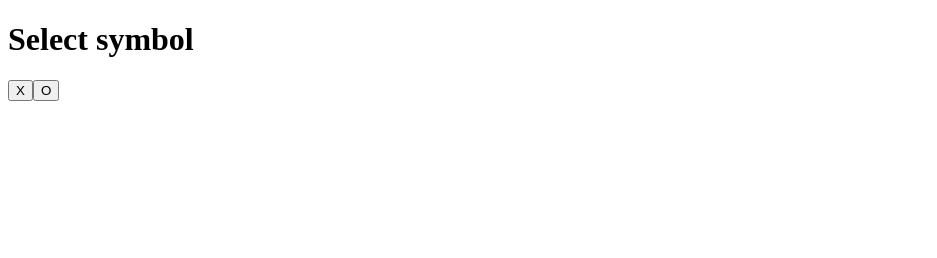
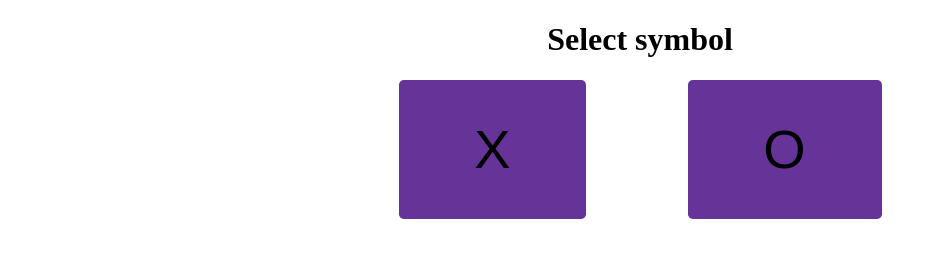
Before and after one commit to sumanthhegde55/tic-tac-toe-react, a React app: page / in a window 1280 px wide. Shown: the whole page, without its empty margins (0-937 px from the left). Built offline with nearby package versions, Linux system fonts and the light colour scheme.

Commit message:
complete entry and draw

```diff
--- a/src/components/Game.js
+++ b/src/components/Game.js
@@ -10,7 +10,7 @@ class Game extends React.Component{
             squares: Array(9).fill(null)
           }
         ],
-          xIsNext:true,
+          xIsNext: true,
           stepNo:0,
           winline:Array(3).fill(null),
           mysymb:""
@@ -58,7 +58,7 @@ class Game extends React.Component{
         const winner=checkwin(current.squares)
         let info=(winner.winner!==null)?
         'The winner is: ' + winner.winner
-        :"Next turn by: " +(this.state.xIsNext?'X':'O');
+        :(winner.cnt===9)?"Game is a Draw! Play Again!":"Next turn by: " +(this.state.xIsNext?'X':'O');
         const prevMoves= history.map((no,move)=>{
             const exp=move?"Go to step #" +move : "Go to starting move";
             return(
@@ -67,28 +67,29 @@ class Game extends React.Component{
                 </li>
             )
         })
-        let sym=this.state.mysymb
+        let symb=this.state.mysymb
     return(
         <div>
              {
-                sym===''?(
+            symb===''?(
+            <div>
                  <div className="entry">
                          <h1>Select symbol</h1>
                          <button onClick={()=>this.handleStart(0)}>X</button>
                          <button onClick={()=>this.handleStart(1)}>O</button>
                     </div>
-                ):
-                <div className="grid">
-                    <div className="grid-table">
+            </div>
+            )
+            :
+            <div>
+             <div>
                  <Board squares={current.squares} onClick={(i)=>this.handleClick(i)} winline={winner.line}/>
              </div>
             <div className="grid-info">
-                         <div>
-                             {info}
-                         </div>
+               <div className="info">{info}</div>
                <div className="dropdown">
                   <button class="dropbtn">Past Moves</button>
-                              <ul className="list">{prevMoves}</ul>
+                  <ol className="list">{prevMoves}</ol>
                </div>
             </div>
          </div>
@@ -117,8 +118,12 @@ function checkwin(squares){
                 break
             }
         }
-        if(f && squares[win[i][0]]!==null) return {winner:squares[win[i][0]], line:win[i]};
+        if(f && squares[win[i][0]]!==null) return {winner:squares[win[i][0]], line:win[i],cnt:null};
     }
-    return {winner:null,line:null};
+    let cnt=0
+    for(let i=0;i<9;i++){
+        if(squares[i]!==null) cnt+=1
+    }
+    return {winner:null,line:null,cnt:cnt};
 }
 export default Game
--- a/src/style.css
+++ b/src/style.css
@@ -8,14 +8,12 @@
     height: 60vh;
 	margin: 0 auto;
   background-color: #34495e;
-  /* color: #fff; */
   border: 6px solid #2c3e50;
   border-radius: 10px;
 	display: grid;
     overflow: hidden;
     grid-template:repeat(3,minmax(50px, 1fr)) / repeat(3, minmax(50px, 1fr));
 }
-
 .square
 {
   border: 0.5rem solid #2c3e50;
@@ -34,9 +32,9 @@
 .square:focus{
     text-decoration: none;
 }
-/* .grid-info{
+.grid-info{
     margin: 10px;
-} */
+}
 .dropbtn {
     background-color: #4CAF50;
     color: white;
@@ -53,34 +51,28 @@
   }
 
   .list{
-    display: none;
+    display: block;
     position: absolute;
-    background-color: #f9f9f9;
+    background-color:darkorchid;
     box-shadow: 0px 8px 16px 0px rgba(0,0,0,0.2);
     z-index: 1;
     justify-content: center;
     align-items: center;
     margin-top:0;
+    text-decoration: none;
   }
-
-  .list li{
-    color: black;
-    text-decoration: none;
-    display: block;
+  .entry{
+      height:100%;
+    text-align: center;
+    justify-content: center;
+    align-items: center;
   }
-
-  .list li:hover {background-color: #f1f1f1}
-
-  .dropdown:hover .list{
-    display: block;
+  .entry button{
+      border-radius: 0.3rem;
+      cursor: pointer;
+      border:none;
+      background-color:rebeccapurple;
+      font-size: 3.4em;
+      padding: 3% 6%;
+      margin: 0 4%;
   }
-
-  .dropdown:hover .dropbtn {
-    background-color: #3e8e41;
-  }
-  .grid-table{
-      position: relative;
-  }
-  .grid-info{
-      position: absolute;
-  }
```
Lines whose indentation alone changed are shown as unchanged.
